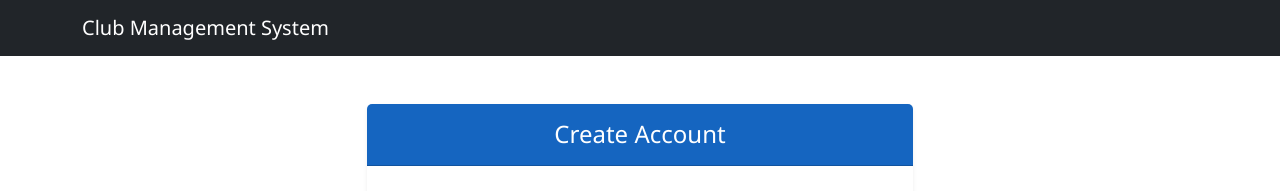
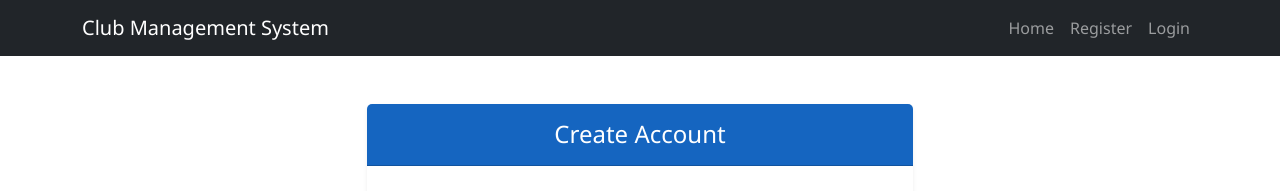
Before and after one commit to Mehedi-Ashik/ai-club-management-system, a Django app: page /accounts/register/ in a window 1280 px wide. Shown: the top 191 px of the page. Run offline with Django 4.2, Linux system fonts and the light colour scheme.

Commit message:
Update navbar with links

```diff
--- a/frontend/templates/core/navbar.html
+++ b/frontend/templates/core/navbar.html
@@ -1,5 +1,41 @@
 <nav class="navbar navbar-expand-lg navbar-dark bg-dark">
   <div class="container">
-    <a class="navbar-brand" href="/">Club Management System</a>
+    <a class="navbar-brand" href="{% url 'core:home' %}">
+      Club Management System
+    </a>
+
+    <button class="navbar-toggler" type="button"
+            data-bs-toggle="collapse"
+            data-bs-target="#navbarNav">
+      <span class="navbar-toggler-icon"></span>
+    </button>
+
+    <div class="collapse navbar-collapse" id="navbarNav">
+      <ul class="navbar-nav ms-auto">
+
+        <li class="nav-item">
+          <a class="nav-link" href="{% url 'core:home' %}">Home</a>
+        </li>
+
+        {% if user.is_authenticated %}
+          <li class="nav-item">
+            <span class="nav-link text-warning">
+              👤 {{ user.username }}
+            </span>
+          </li>
+          <li class="nav-item">
+            <a class="nav-link" href="{% url 'accounts:logout' %}">Logout</a>
+          </li>
+        {% else %}
+          <li class="nav-item">
+            <a class="nav-link" href="{% url 'accounts:register' %}">Register</a>
+          </li>
+          <li class="nav-item">
+            <a class="nav-link" href="{% url 'accounts:login' %}">Login</a>
+          </li>
+        {% endif %}
+
+      </ul>
+    </div>
   </div>
 </nav>
```
